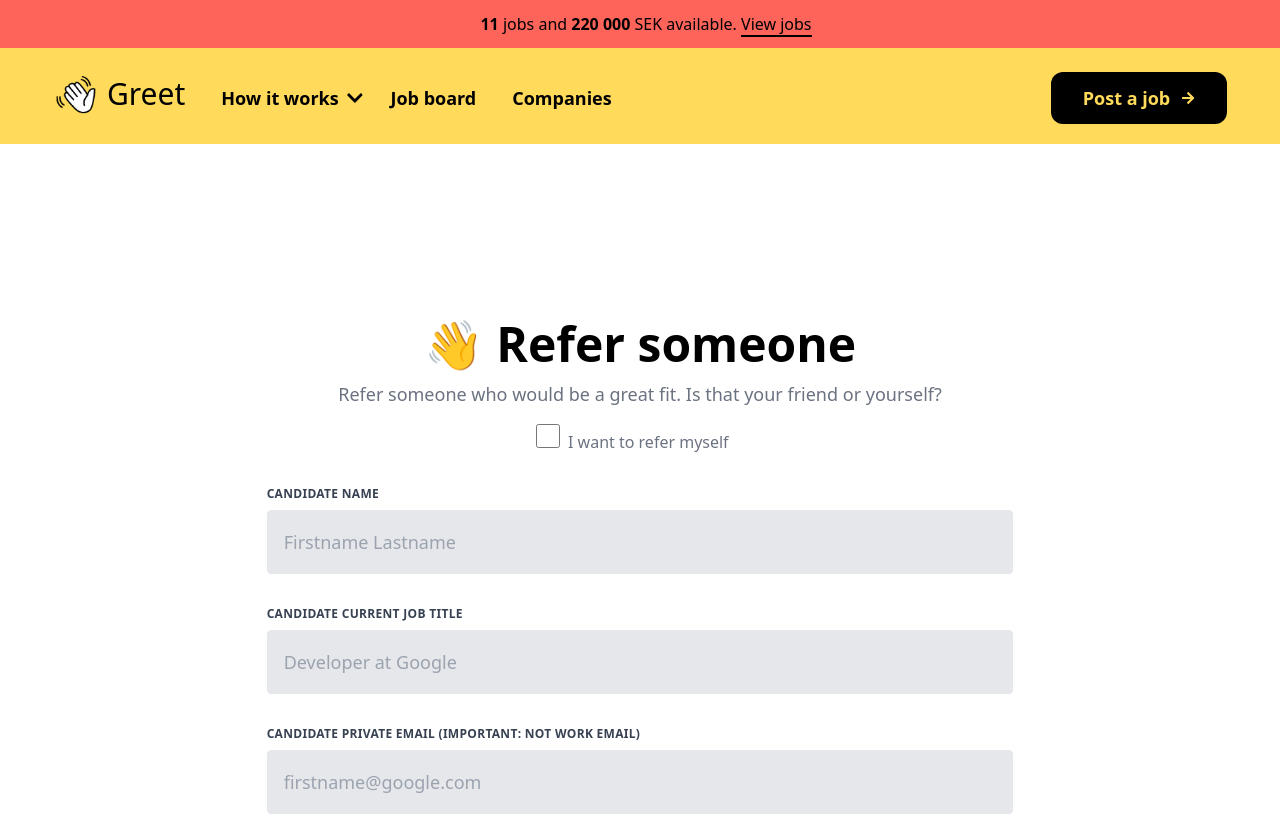
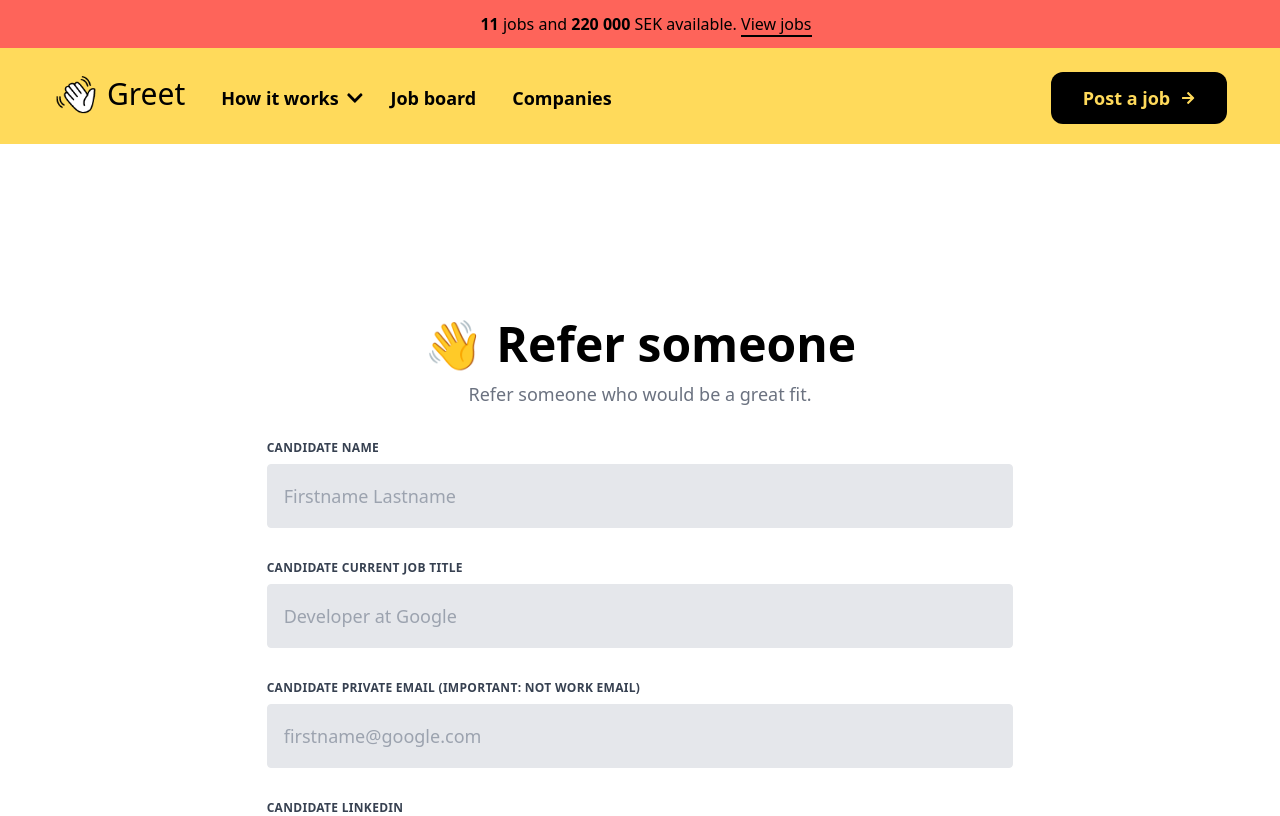
Before and after one commit to johan-akerman/Greet, a React (Create React App) app: page /refer in a window 1280 px wide. Shown: the top 816 px of the page. Built offline with nearby package versions, Linux system fonts and the light colour scheme.

Commit message:
removed option to refer yourself

```diff
--- a/src/pages/Refer.js
+++ b/src/pages/Refer.js
@@ -111,24 +111,9 @@ export default function Refer() {
                 👋 Refer someone
               </h1>
               <p className="text-center text-lg mb-4 text-gray-500">
-                Refer someone who would be a great fit. Is that your friend or
-                yourself?
+                Refer someone who would be a great fit.
               </p>
               <form class="w-full">
-                <div className="mx-auto w-52">
-                  <label>
-                    <input
-                      class="mr-2  cursor-pointer leading-tight h-6 w-6 text-black"
-                      type="checkbox"
-                      checked={referMyself}
-                      onChange={() => setReferMyself(!referMyself)}
-                    />
-                    <span class="text-left text-lg-2 text-gray-500">
-                      I want to refer myself
-                    </span>
-                  </label>
-                </div>
-
                 <div class="mt-8 mb-8">
                   <label
                     class="block uppercase tracking-wide text-gray-700 text-xs font-bold mb-2"
```
